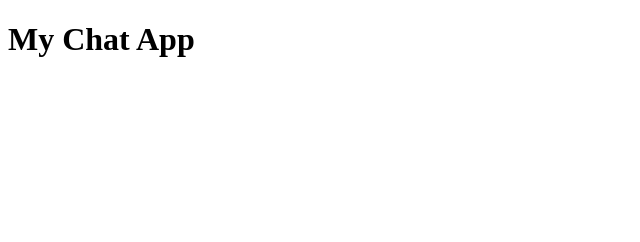
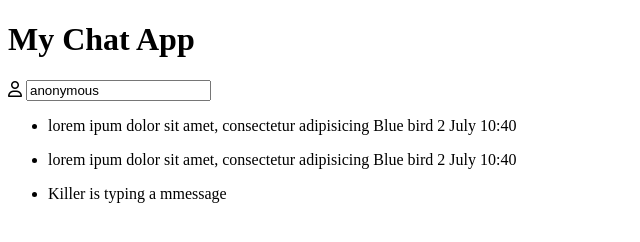
Before and after one commit to SumairShaukat/chat-application, a website: page public/index.html in a window 1280 px wide. Shown: the whole page, without its empty margins (0-640 px from the left). Drawn offline with Linux system fonts and the light colour scheme.

Commit message:
added chat room UI

```diff
--- a/public/index.html
+++ b/public/index.html
@@ -1,11 +1,47 @@
 <!DOCTYPE html>
 <html lang="en">
-<head>
-    <meta charset="UTF-8">
-    <meta name="viewport" content="width=device-width, initial-scale=1.0">
+  <head>
+    <meta charset="UTF-8" />
+    <meta name="viewport" content="width=device-width, initial-scale=1.0" />
+
+    <link
+      rel="stylesheet"
+      href="https://cdnjs.cloudflare.com/ajax/libs/font-awesome/6.5.1/css/all.min.css"
+      integrity="sha512-DTOQO9RWCH3ppGqcWaEA1BIZOC6xxalwEsw9c2QQeAIftl+Vegovlnee1c9QX4TctnWMn13TZye+giMm8e2LwA=="
+      crossorigin="anonymous"
+      referrerpolicy="no-referrer"
+    />
     <title>Chat App</title>
-</head>
-<body>
+  </head>
+  <body>
     <h1>My Chat App</h1>
-</body>
+    <div class="main">
+      <div class="name">
+        <span>
+          <i class="far fa-user"></i>
+          <input type="text" id="name-input" value="anonymous" maxlength="20" />
+        </span>
+      </div>
+    </div>
+ <ul class="message-conatiner" id="message-conatiner">
+    <li class="message-left">
+    <p class="message">
+        lorem ipum dolor sit amet, consectetur adipisicing
+        <spna>Blue bird 2 July 10:40</spna>
+    </p>
+    </li>
+    <li class="message-right">
+    <p class="message">
+        lorem ipum dolor sit amet, consectetur adipisicing
+        <spna>Blue bird 2 July 10:40</spna>
+    </p>
+    </li>
+   <li class="mesage-feedback">
+    <p class="feeback" id="feeback">
+        Killer is typing a mmessage </p>
+   </li>
+ </ul>
+
+
+  </body>
 </html>
```
